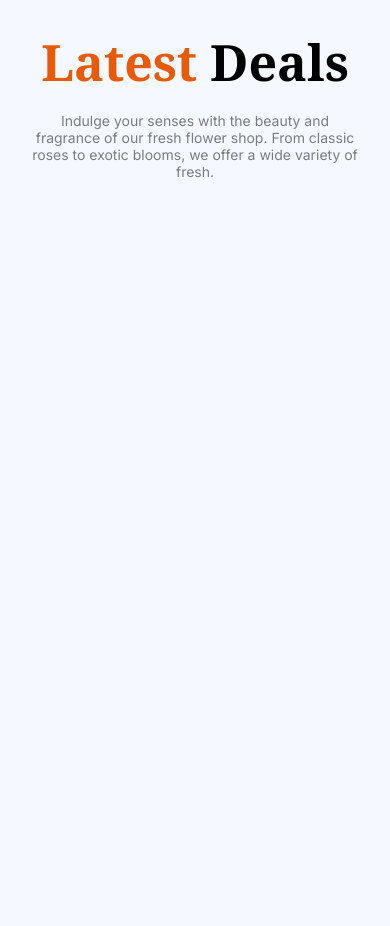
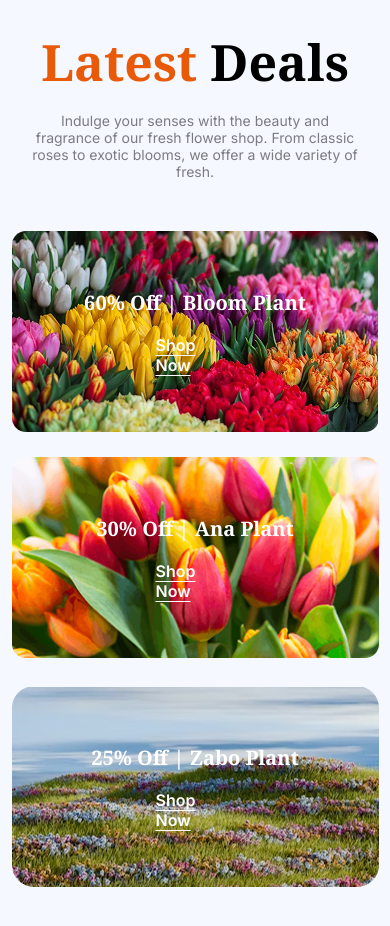
Before and after one commit to Samioul51/Responsive_Flowers, a plain HTML site: page index.html in a window 390 px wide. Shown: the part 3543-4469 px from the top of the page. Before the commit the page ends 3843 px from the top, so only its background shows below. Drawn offline with Linux system fonts and the light colour scheme.

Commit message:
Discount Section Completed

```diff
--- a/index.html
+++ b/index.html
@@ -107,6 +107,14 @@
             <p class="latest-heading noto-serif-font"><span>Latest</span> Deals</p>
             <p class="latest-description dark-3">Indulge your senses with the beauty and fragrance of our fresh flower shop. From classic roses to exotic blooms, we offer a wide variety of fresh.</p>
         </section>
+
+        <section class="discount">
+            <div class="left-container-2"><div class="first one"><p class="first-heading noto-serif-font">60% Off | Bloom Plant</p><a class="first-link" href="#">Shop Now</a></div>
+            <div class="first two"><p class="first-heading noto-serif-font">30% Off | Ana  Plant</p><a class="first-link" href="#">Shop Now</a></div></div>
+
+            <div class="second"><p class="second-heading noto-serif-font">25% Off | Zabo Plant</p><a class="second-link" href="#">Shop Now</a></div>
+        </section>
+
     </main>
     <footer></footer>
 </body>
--- a/style.css
+++ b/style.css
@@ -240,7 +240,7 @@ main {
 
 /* Latest Deals Section */
 
-.latest-deals{
+.latest-deal{
   margin-bottom: 120px;
 }
 
@@ -262,6 +262,91 @@ main {
   text-align: center;
   font-size: 1.375rem;
 }
+
+/* Discount Section */
+
+.discount{
+  display: grid;
+  grid-template-columns:1fr 2fr;
+  width: 100%;
+  max-width: 1140px;
+  gap:28px;
+  color:white;
+  margin-bottom: 120px;
+}
+
+.discount a{
+  color: white;
+}
+
+.left-container-2{
+  display: flex;
+  flex-direction: column;
+  gap:25px;
+}
+
+.first{
+  width: 100%;
+  max-width: 367px;
+  height: 201px;
+  border:none;
+  border-radius: 14px;
+  display: flex;
+  flex-direction: column;
+  justify-content: center;
+  align-items: center;
+}
+
+.first p{
+  font-size: 1.25rem;
+  font-weight: bold;
+  margin-bottom: 19px;
+  max-width: 270px;
+}
+
+.first a{
+  font-weight: 600;
+  text-underline-offset: 4px;
+}
+
+.second p{
+  font-weight: bold;
+  max-width: 498px;
+  font-size: 2.5rem;
+  text-underline-offset: 4px;
+  margin-bottom: 15px;
+}
+
+.second a{
+  font-size: 1.75rem;
+  font-weight: 600;
+  text-underline-offset: 6px;
+}
+
+.one{
+  background-image: url(/assets/deal-bloom.png);
+  background-repeat: no-repeat;
+}
+
+.two{
+  background-image: url(/assets/deal-ana.png);
+  background-repeat: no-repeat;
+  background-size:cover;
+}
+
+.second{
+  width: 100%;
+  max-width: 753px;
+  height: 423.12px;
+  background-image: url(/assets/deal-zabo.png);
+  border-radius: 22px;
+  display: flex;
+  flex-direction: column;
+  justify-content: center;
+  align-items: center;
+}
+
+
 /* Media Queries */
 
 @media screen and (max-width:576px) {
@@ -359,7 +444,7 @@ main {
 
   /* Latest Deals Section */
 
-  .latest-deals{
+  .latest-deal{
     margin-bottom: 51.5px;
   }
 
@@ -367,4 +452,40 @@ main {
     font-size: 0.875rem;
     max-width: 336px;
   }
+
+  /* Discount Section */
+
+  .discount{
+    grid-template-columns: 1fr;
+    margin-bottom: 40px;
+  }
+
+  .first,.second{
+    max-width: 367px;
+    height: 201px;
+  }
+
+  .left-container-2{
+    align-items: center;
+  }
+
+  .second{
+    justify-self: center;
+  }
+
+  .first p,.second p{
+    max-width: 270px;
+    font-size: 1.25rem;
+    margin-bottom: 19px;
+  }
+
+  .first a,.second a{
+    max-width: 79px;
+    font-size: 1rem;
+    text-underline-offset: 4px;
+  }
+
+  .first p{
+    margin-bottom: 19px;
+  }
 }
```
